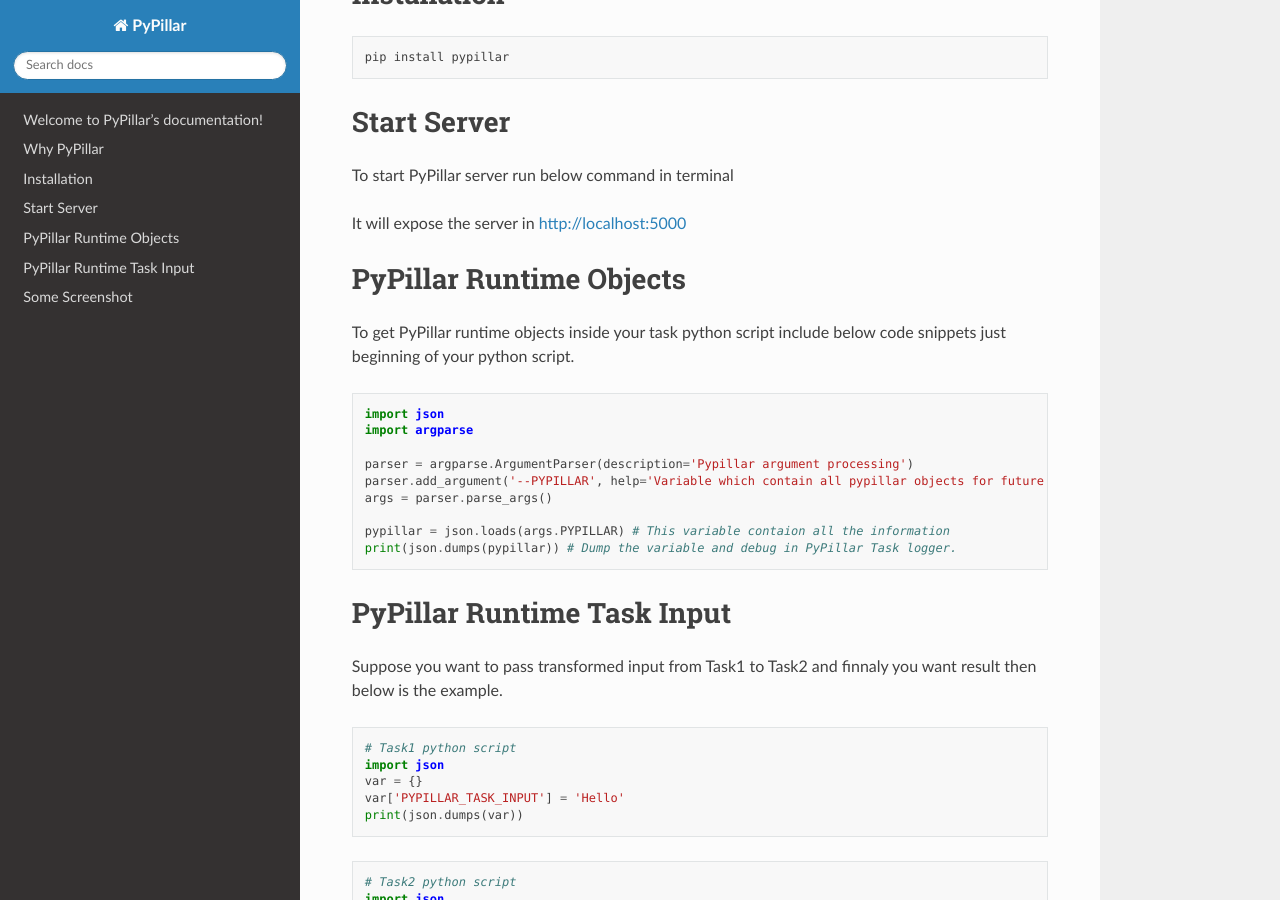
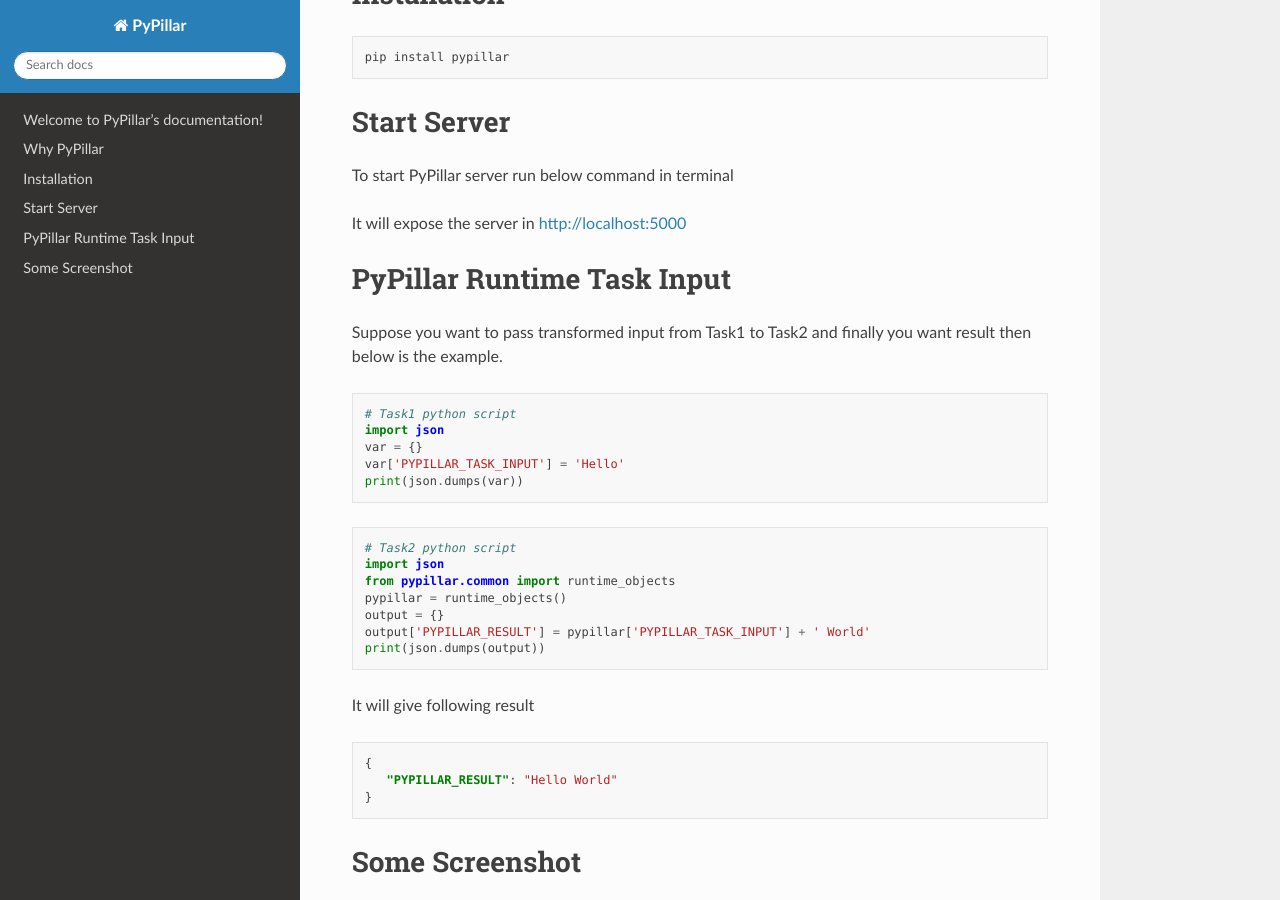
Before and after one commit to washim/pypillar, a Sphinx documentation site: the page built from docs/source/index.rst, in a window 1280 px wide and 900 px high, scrolled down 606 px. Built offline with Sphinx 7.4.7 and the Read the Docs theme 2.0.0, drawn with Linux system fonts in a browser that asks for light colours.

Commit message:
Documentation Updated

```diff
--- a/docs/source/index.rst
+++ b/docs/source/index.rst
@@ -34,25 +34,9 @@
 
 It will expose the server in http://localhost:5000
 
-PyPillar Runtime Objects
-=====================================
-To get PyPillar runtime objects inside your task python script include below code snippets just beginning of your python script.
-
-.. code-block:: python
-
-   import json
-   import argparse
-
-   parser = argparse.ArgumentParser(description='Pypillar argument processing')
-   parser.add_argument('--PYPILLAR', help='Variable which contain all pypillar objects for future references.')
-   args = parser.parse_args()
-
-   pypillar = json.loads(args.PYPILLAR) # This variable contaion all the information
-   print(json.dumps(pypillar)) # Dump the variable and debug in PyPillar Task logger.
-
 PyPillar Runtime Task Input
 =====================================
-Suppose you want to pass transformed input from Task1 to Task2 and finnaly you want result then below is the example.
+Suppose you want to pass transformed input from Task1 to Task2 and finally you want result then below is the example.
 
 .. code-block:: python
 
```
